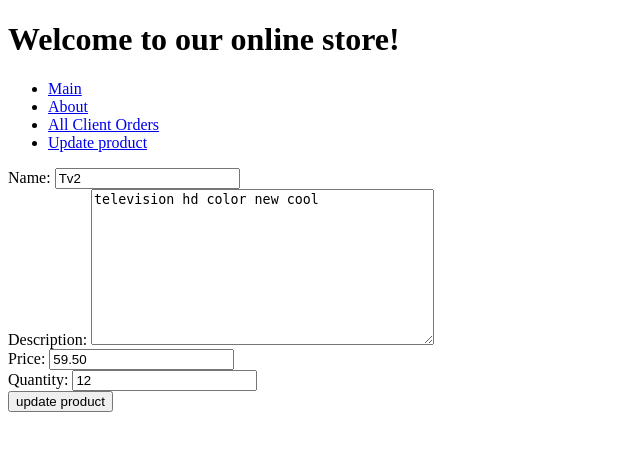
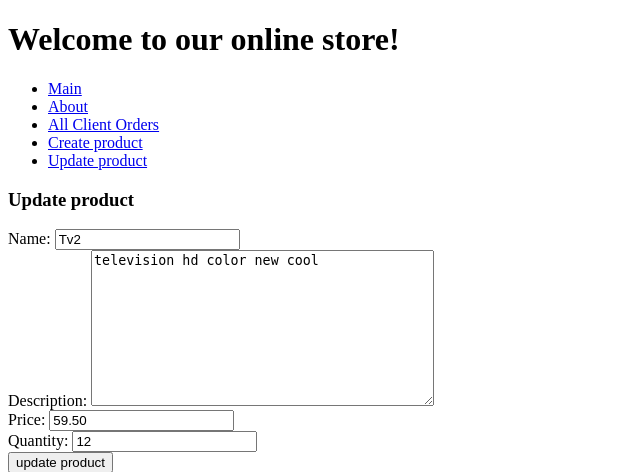
Before and after one commit to DenisBurguto/DjangoHomeWork, a Django app: page /product-update/1/ in a window 1280 px wide. Shown: the top 472 px of the page, without its empty margins (0-640 px from the left). Run offline with Django 5.2, Linux system fonts and the light colour scheme; data comes from the database, SQL or seed files in the repository; both versions use the stored data as it was after the commit.

Commit message:
product create & product upd

```diff
--- a/my_home_work/htapp4/templates/htapp4/product.html
+++ b/my_home_work/htapp4/templates/htapp4/product.html
@@ -1,6 +1,7 @@
 {% extends 'base.html' %}
 {% block title %}update product{% endblock %}
 {% block content %}
+<h3>Update product</h3>
 <form action="" method="post">
     {% csrf_token %}
     {{ form.as_div }}
--- a/my_home_work/htapp4/urls.py
+++ b/my_home_work/htapp4/urls.py
@@ -5,4 +5,5 @@ urlpatterns = [
     path('get-product-by-id/', views.get_product_by_id, name='get_product_by_id'),
     path('get-product-by-id/<str:success_message>', views.get_product_by_id, name='get_product_by_id'),
     path('product-update/<int:product_id>/', views.product_update, name='product_update'),
+    path('product-create/', views.product_create, name='product_create'),
 ]
--- a/my_home_work/htapp4/views.py
+++ b/my_home_work/htapp4/views.py
@@ -1,4 +1,3 @@
-
 from django.shortcuts import render, redirect
 from django.urls import reverse
 
@@ -6,7 +5,7 @@ from htapp2.models import Product
 from htapp4.forms import ProductForm
 
 
-def get_product_by_id(request,success_message=None):
+def get_product_by_id(request, success_message=None):
     if request.method == 'POST':
         product_id = request.POST.get('product_id')
         return redirect(reverse('product_update', args=(product_id,)))
@@ -19,7 +18,7 @@ def product_update(request, product_id):
         form = ProductForm(request.POST, instance=product)
         if form.is_valid():
             form.save()
-            success_message=f"Product {product_id} successfully updated."
+            success_message = f"Product with ID {product_id} successfully updated."
             return redirect('get_product_by_id', success_message=success_message)
     else:
         form = ProductForm(instance=product)
@@ -27,6 +26,7 @@ def product_update(request, product_id):
 
 
 def product_create(request):
+    success_message = None
     if request.method == 'POST':
         form = ProductForm(request.POST)
         if form.is_valid():
@@ -36,9 +36,10 @@ def product_create(request):
             quantity = form.cleaned_data['quantity']
             new_product = Product(name=name, description=description, price=price, quantity=quantity)
             new_product.save()
-    else:
-        form = ProductForm()
+            success_message = f"Product successfully created with ID {new_product.pk}."
+
+    form = ProductForm()
     return render(request, 'htapp4/product_create.html',
-                  {'form': form})
+                  {'form': form, 'success_message': success_message})
 
 # Create your views here.
--- a/my_home_work/templates/base.html
+++ b/my_home_work/templates/base.html
@@ -11,6 +11,7 @@
             <li><a href="/">Main</a></li>
             <li><a href="/about">About</a></li>
             <li><a href="{% url 'get_orders_by_client' %}">All Client Orders</a></li>
+            <li><a href="{% url 'product_create' %}">Create product</a></li>
             <li><a href="{% url 'get_product_by_id' %}">Update product</a></li>
         </ul>
         {% block content %}
```
Also changed, not shown: my_home_work/htapp4/templates/htapp4/product_create.html (added, +15 -0 lines), my_home_work/db.sqlite3.
